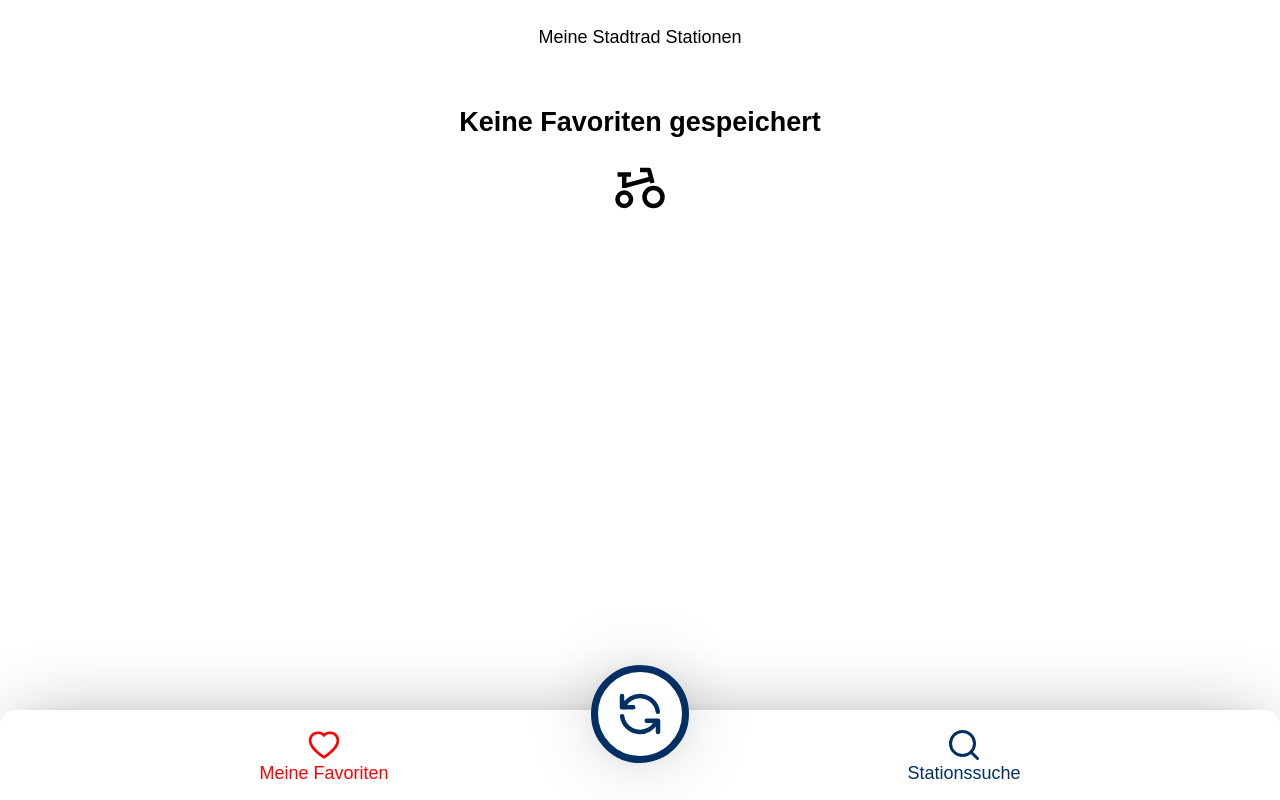
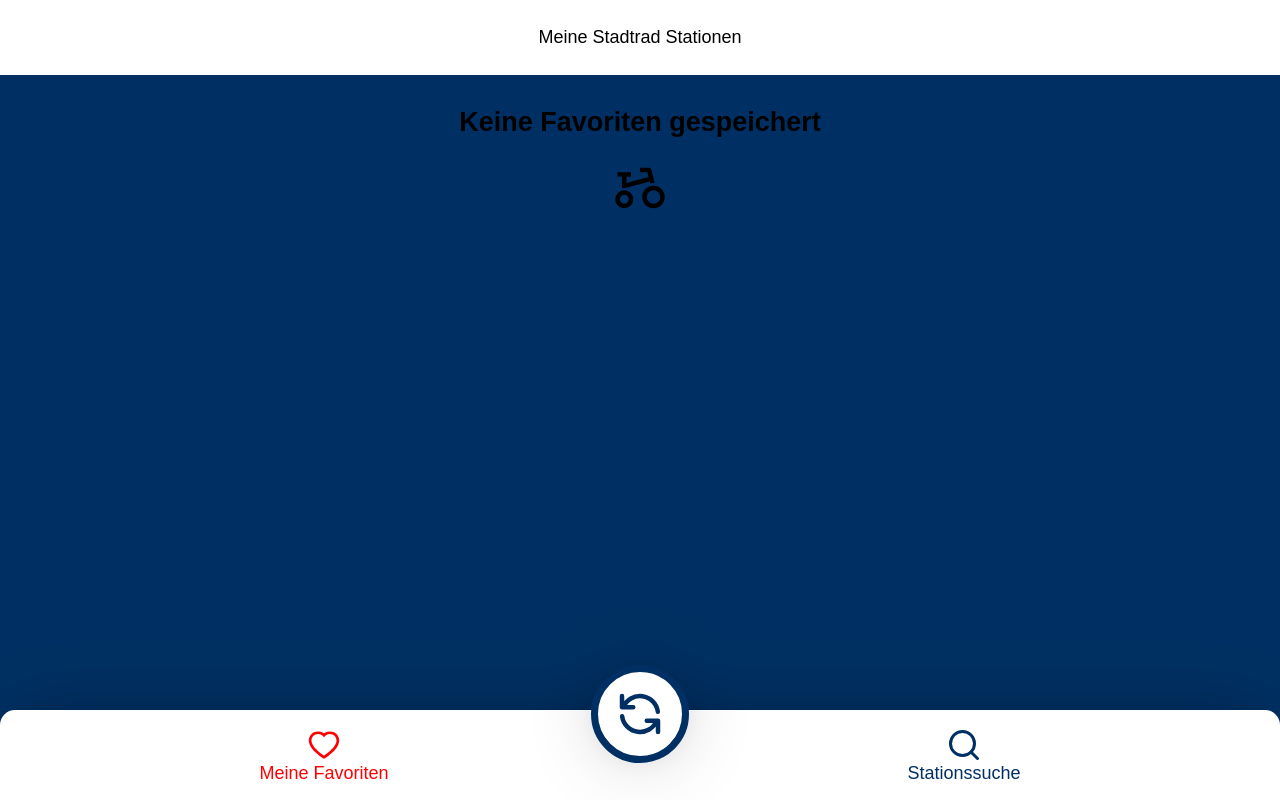
Before and after one commit to mpagels/my-stadtrad-favorites, a React (Create React App) app: page / in a window 1280 px wide. Built offline with nearby package versions, Linux system fonts and the light colour scheme.

Commit message:
Add blue background color

```diff
--- a/src/pages/Favorites.js
+++ b/src/pages/Favorites.js
@@ -33,4 +33,5 @@
   margin: 0 auto;
   width: 100vw;
   justify-content: center;
+  background-color: #003063;
 `
--- a/src/pages/SearchStations.js
+++ b/src/pages/SearchStations.js
@@ -70,4 +70,5 @@
   height: 100%;
   overflow-y: hidden;
   gap: 20px;
+  background-color: #003063;
 `
```
